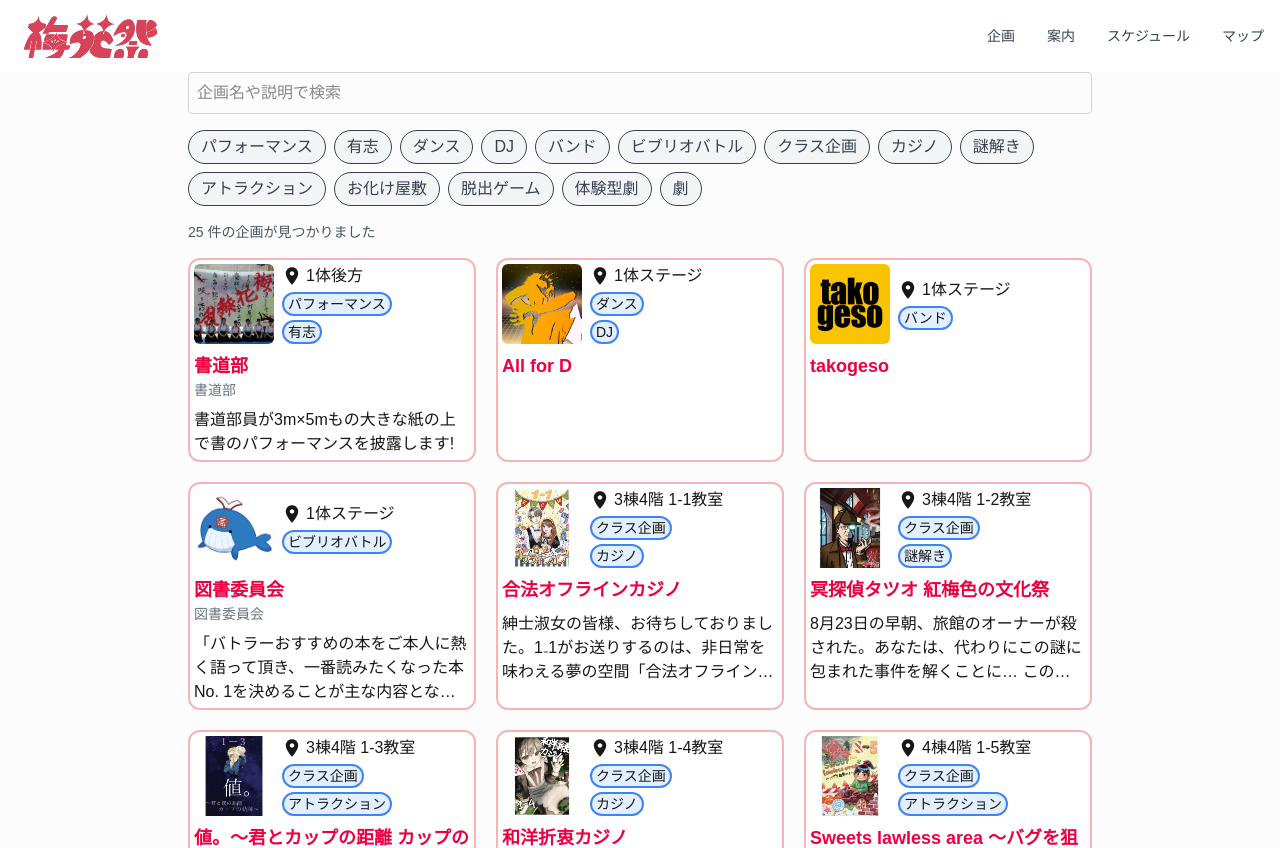
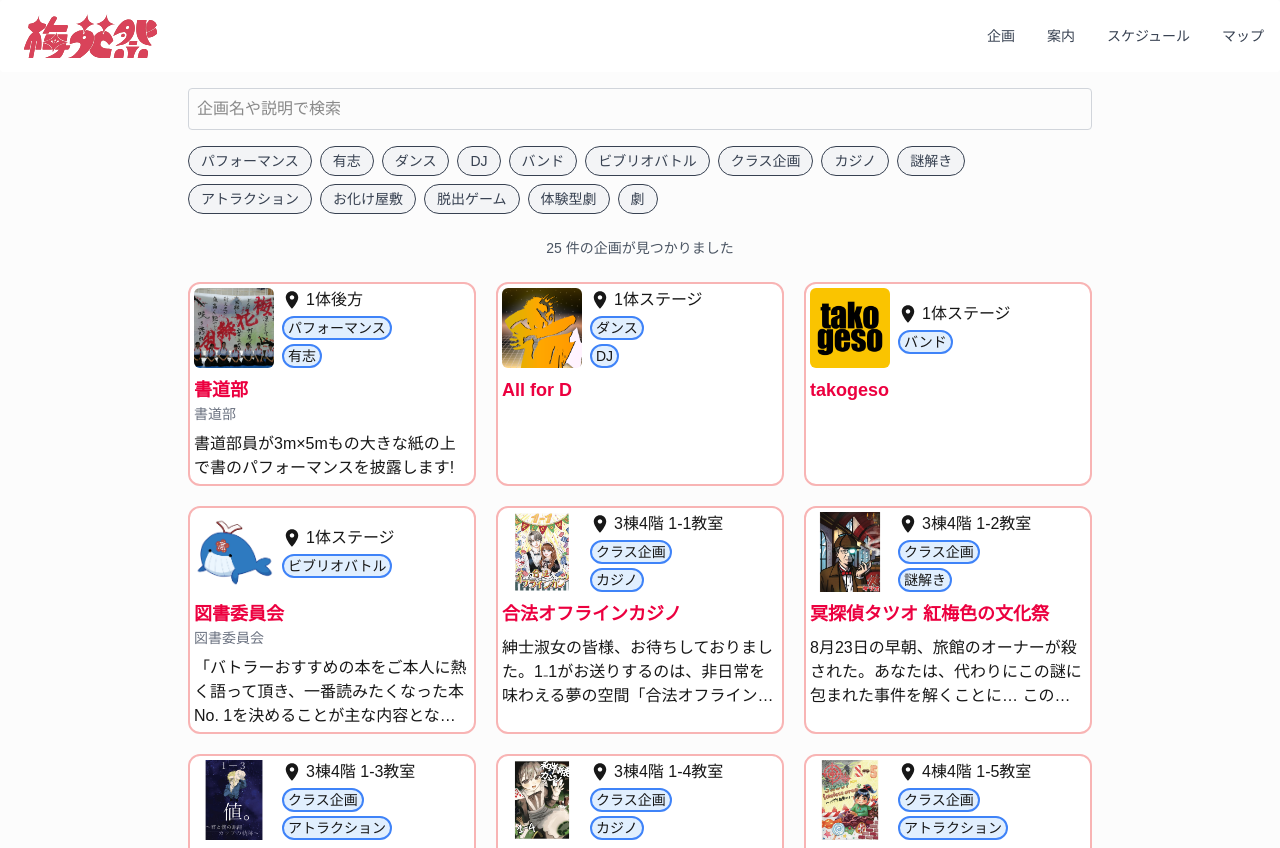
Before and after one commit to baiensai/2026, a Next.js app: page /projects in a window 1280 px wide. Shown: the top 848 px of the page. Built offline with nearby package versions, Linux system fonts and the light colour scheme.

Commit message:
企画のページのスタイルとりあえずこれで

```diff
--- a/app/projects/page.js
+++ b/app/projects/page.js
@@ -47,14 +47,15 @@ function Projects() {
   };
 
   return (
-    <div className="px-2 md:px-12 max-w-[1000px] mx-auto">
+    <div className="px-2 md:px-12 max-w-[1000px] mx-auto mb-10">
+      <div className="max-w-[550px] md:max-w-[1000px] mx-auto">
       {/* 検索ボックス */}
       <input
         type="text"
         placeholder="企画名や説明で検索"
         value={query}
         onChange={(e) => setQuery(e.target.value)}
-        className="w-full p-2 border border-gray-300 rounded mb-4"
+        className="mt-4 w-full p-2 border border-gray-300 rounded mb-4"
       />
 
       {/* タグフィルター */}
@@ -63,8 +64,8 @@ function Projects() {
           <button
             key={tag}
             onClick={() => toggleTag(tag)}
-            className={`px-3 py-1 rounded-full border ${selectedTags.includes(tag)
-                ? "bg-blue-500 text-white"
+            className={`text-sm px-3 py-1 rounded-full border ${selectedTags.includes(tag)
+                ? "bg-blue-400 text-white border-blue-600 border-2"
                 : "bg-gray-100 text-gray-700"
               }`}
           >
@@ -72,9 +73,10 @@ function Projects() {
           </button>
         ))}
       </div>
+      </div>
 
       {/* 件数表示 */}
-      <p className="mb-4 text-sm text-gray-600">
+      <p className="mb-6 mt-6 text-sm text-gray-600 text-center">
         {results.length} 件の企画が見つかりました
       </p>
 
@@ -82,7 +84,7 @@ function Projects() {
       {results.length === 0 ? (
         <p className="text-center text-gray-500">一致する企画はありませんでした。</p>
       ) : (
-        <div className="grid grid-cols-2 md:grid-cols-3 gap-y-2 md:gap-y-5 gap-x-2 md:gap-x-5">
+        <div className="grid grid-cols-2 sm:grid-cols-3 gap-y-2 sm:gap-y-5 gap-x-2 sm:gap-x-5 max-w-[475px] sm:max-w-full mx-auto">
           {results.map((data, i) => (
             <Card data={data} key={i} />
           ))}
--- a/tailwind.config.js
+++ b/tailwind.config.js
@@ -4,6 +4,12 @@ module.exports = {
   ],
   theme: {
     extend: {},
+    screens: {
+      sm: '400px',   // デフォルトは 640px
+      md: '800px',   // デフォルトは 768px
+      lg: '1024px',  // デフォルトは 1024px
+      xl: '1280px',  // デフォルトは 1280px
+    },
   },
   plugins: [
     require('@tailwindcss/line-clamp'),
```
